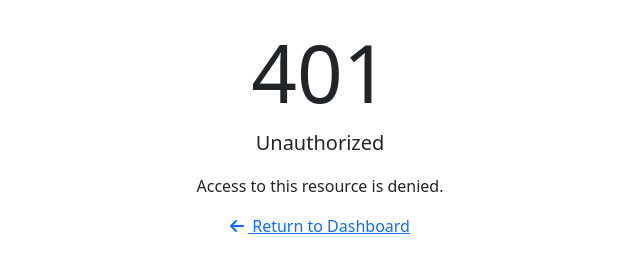
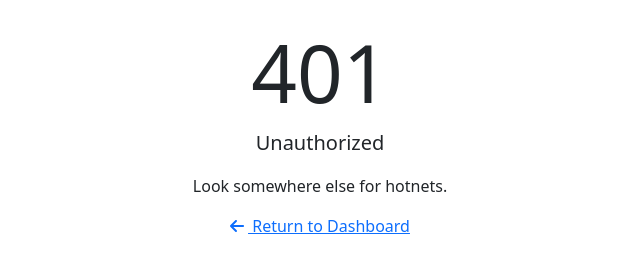
Before and after one commit to legertom/hotnets, a plain HTML site: page 401.html in a window 1280 px wide. Shown: the top 264 px of the page, 320-960 px from the left. Drawn offline with nearby package versions, Linux system fonts and the light colour scheme.

Commit message:
404 page edited

```diff
--- a/401.html
+++ b/401.html
@@ -20,7 +20,7 @@
                                 <div class="text-center mt-4">
                                     <h1 class="display-1">401</h1>
                                     <p class="lead">Unauthorized</p>
-                                    <p>Access to this resource is denied.</p>
+                                    <p>Look somewhere else for hotnets.</p>
                                     <a href="index.html">
                                         <i class="fas fa-arrow-left me-1"></i>
                                         Return to Dashboard
```
